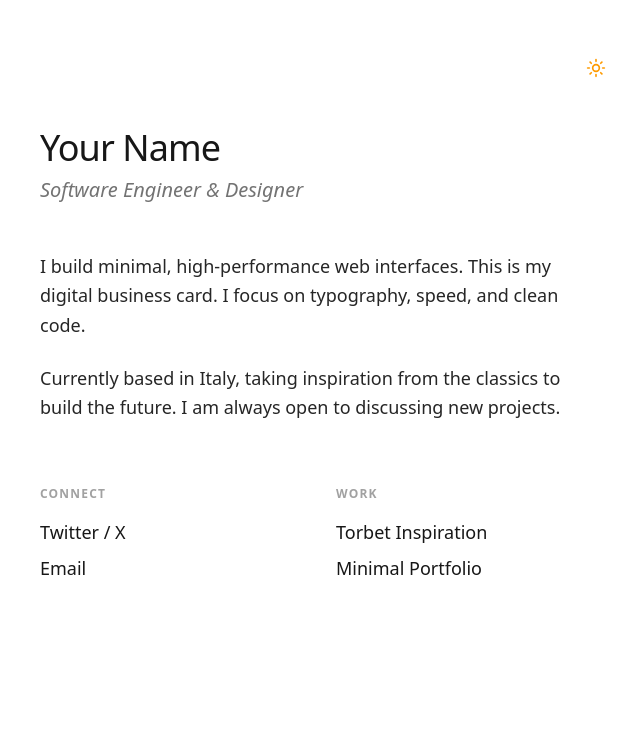
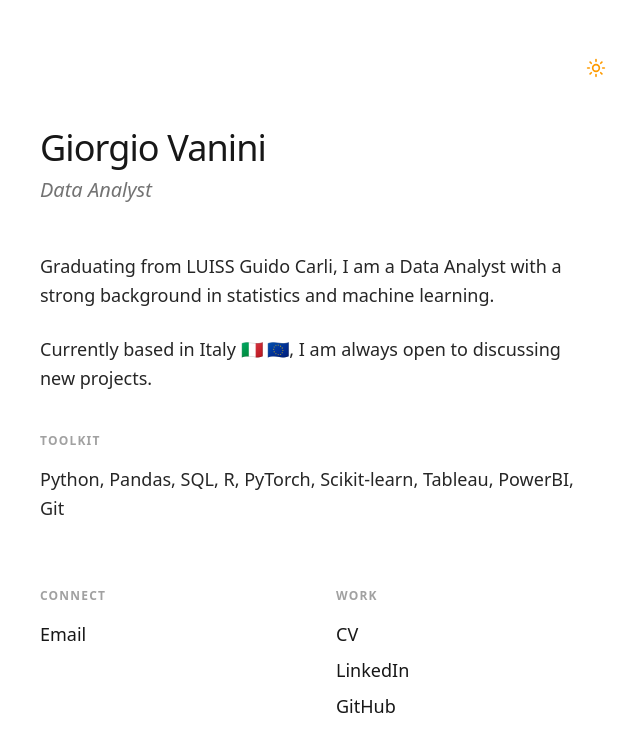
Before and after one commit to sakn0m/PersonalWebsite, a Next.js app: page / in a window 1280 px wide. Shown: the top 752 px of the page, without its empty margins (324-964 px from the left). Built offline with nearby package versions, Linux system fonts and the light colour scheme.

Commit message:
Update portfolio content, layout, and dark mode

```diff
--- a/app/layout.tsx
+++ b/app/layout.tsx
@@ -10,8 +10,8 @@ const garamond = EB_Garamond({
 });
 
 export const metadata: Metadata = {
-  title: "Your Name",
-  description: "Personal business card.",
+  title: "Giorgio Vanini",
+  description: "Portfolio",
 };
 
 export default function RootLayout({
--- /dev/null
+++ b/app/obfuscated-email.tsx
@@ -0,0 +1,35 @@
+"use client";
+
+import { useEffect, useState } from "react";
+
+interface ObfuscatedEmailProps {
+    className?: string;
+}
+
+export function ObfuscatedEmail({ className }: ObfuscatedEmailProps) {
+    const [isMounted, setIsMounted] = useState(false);
+
+    // Split the email to avoid simple string scraping in the source code
+    const user = "giorgio";
+    const domain = "giorgiovanini.eu";
+    const email = `${user}@${domain}`;
+
+    useEffect(() => {
+        setIsMounted(true);
+    }, []);
+
+    if (!isMounted) {
+        // Render a span or a non-clickable placeholder initially for bots
+        // or just the text "Email" without an href
+        return <span className={className}>Email</span>;
+    }
+
+    return (
+        <a
+            href={`mailto:${email}`}
+            className={className}
+        >
+            Email
+        </a>
+    );
+}
--- a/app/page.tsx
+++ b/app/page.tsx
@@ -1,5 +1,6 @@
 import Link from "next/link";
 import { ThemeToggle } from "./theme-toggle";
+import { ObfuscatedEmail } from "./obfuscated-email";
 
 export default function Home() {
   return (
@@ -13,22 +14,30 @@ export default function Home() {
       {/* Header */}
       <header className="mb-12">
         <h1 className="text-3xl md:text-4xl font-medium tracking-tight mb-2 dark:text-white">
-          Your Name
+          Giorgio Vanini
         </h1>
         <p className="text-xl text-neutral-500 dark:text-neutral-400 italic">
-          Software Engineer & Designer
+          Data Analyst
         </p>
       </header>
 
       {/* Bio Section */}
       <section className="text-lg leading-relaxed space-y-6 text-neutral-800 dark:text-neutral-300">
         <p>
-          I build minimal, high-performance web interfaces. This is my digital business card.
-          I focus on typography, speed, and clean code.
+          Graduating from LUISS Guido Carli, I am a Data Analyst with a strong background in statistics and machine learning.
         </p>
         <p>
-          Currently based in Italy, taking inspiration from the classics to build the future.
-          I am always open to discussing new projects.
+          Currently based in Italy 🇮🇹 🇪🇺, I am always open to discussing new projects.
+        </p>
+      </section>
+
+      {/* Toolkit Section */}
+      <section className="mt-10">
+        <h3 className="text-xs font-sans font-bold text-neutral-400 uppercase tracking-widest mb-4">
+          Toolkit
+        </h3>
+        <p className="text-lg text-neutral-800 dark:text-neutral-300 leading-relaxed font-medium">
+          Python, Pandas, SQL, R, PyTorch, Scikit-learn, Tableau, PowerBI, Git
         </p>
       </section>
 
@@ -42,14 +51,7 @@ export default function Home() {
           </h3>
           <ul className="flex flex-col gap-2">
             <li>
-              <Link href="https://twitter.com" className="text-lg border-b border-transparent hover:border-neutral-400 dark:hover:border-neutral-500 transition-all">
-                Twitter / X
-              </Link>
-            </li>
-            <li>
-              <Link href="mailto:email@example.com" className="text-lg border-b border-transparent hover:border-neutral-400 dark:hover:border-neutral-500 transition-all">
-                Email
-              </Link>
+              <ObfuscatedEmail className="text-lg border-b border-transparent hover:border-neutral-400 dark:hover:border-neutral-500 transition-all cursor-pointer" />
             </li>
           </ul>
         </div>
@@ -61,13 +63,33 @@ export default function Home() {
           </h3>
           <ul className="flex flex-col gap-2">
             <li>
-              <Link href="#" className="text-lg border-b border-transparent hover:border-neutral-400 dark:hover:border-neutral-500 transition-all">
-                Torbet Inspiration
+              <Link
+                href="/cv.pdf"
+                target="_blank"
+                rel="noopener noreferrer"
+                className="text-lg border-b border-transparent hover:border-neutral-400 dark:hover:border-neutral-500 transition-all"
+              >
+                CV
               </Link>
             </li>
             <li>
-              <Link href="#" className="text-lg border-b border-transparent hover:border-neutral-400 dark:hover:border-neutral-500 transition-all">
-                Minimal Portfolio
+              <Link
+                href="https://linkedin.com/in/your-profile"
+                target="_blank"
+                rel="noopener noreferrer"
+                className="text-lg border-b border-transparent hover:border-neutral-400 dark:hover:border-neutral-500 transition-all"
+              >
+                LinkedIn
+              </Link>
+            </li>
+            <li>
+              <Link
+                href="https://github.com/your-username"
+                target="_blank"
+                rel="noopener noreferrer"
+                className="text-lg border-b border-transparent hover:border-neutral-400 dark:hover:border-neutral-500 transition-all"
+              >
+                GitHub
               </Link>
             </li>
           </ul>
```
